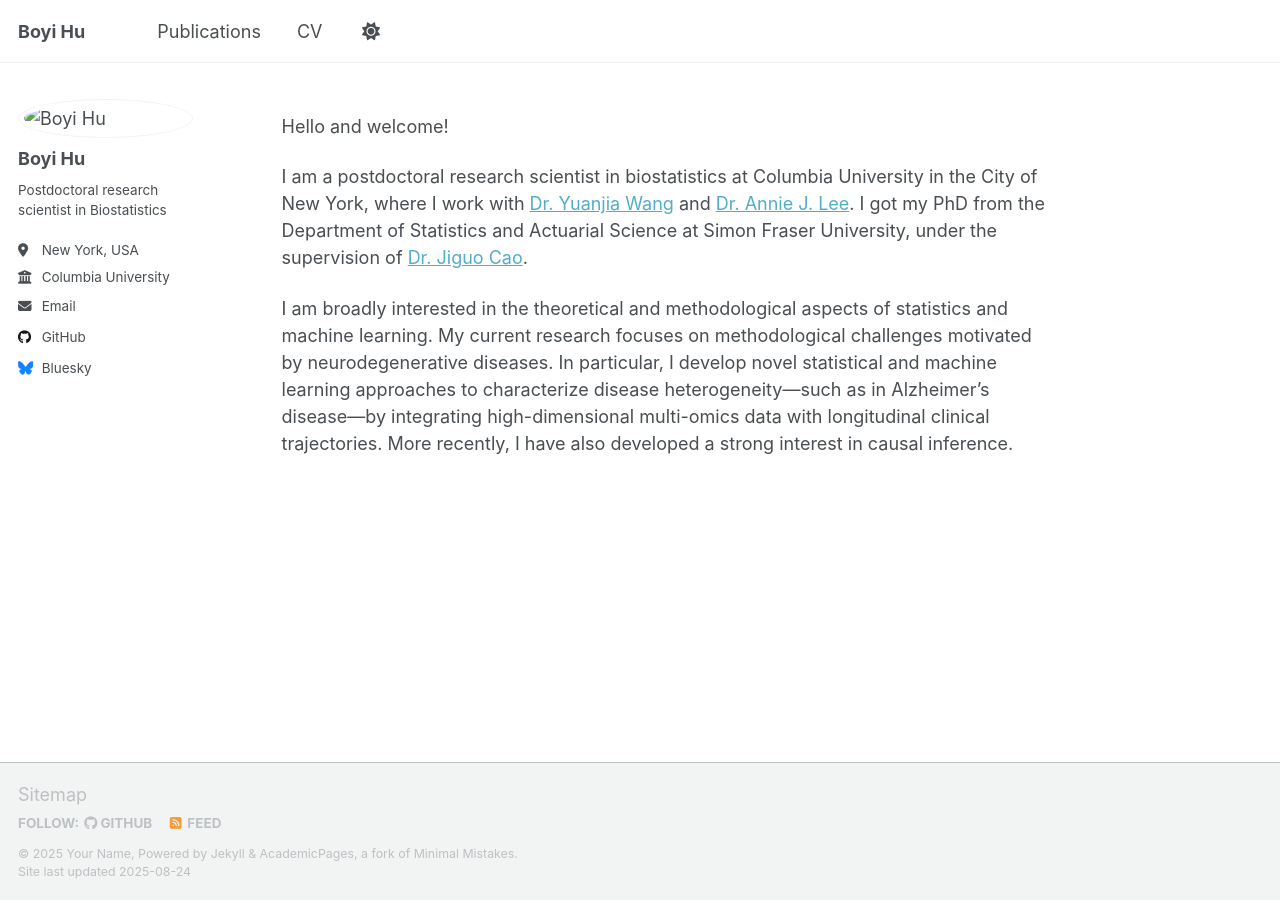
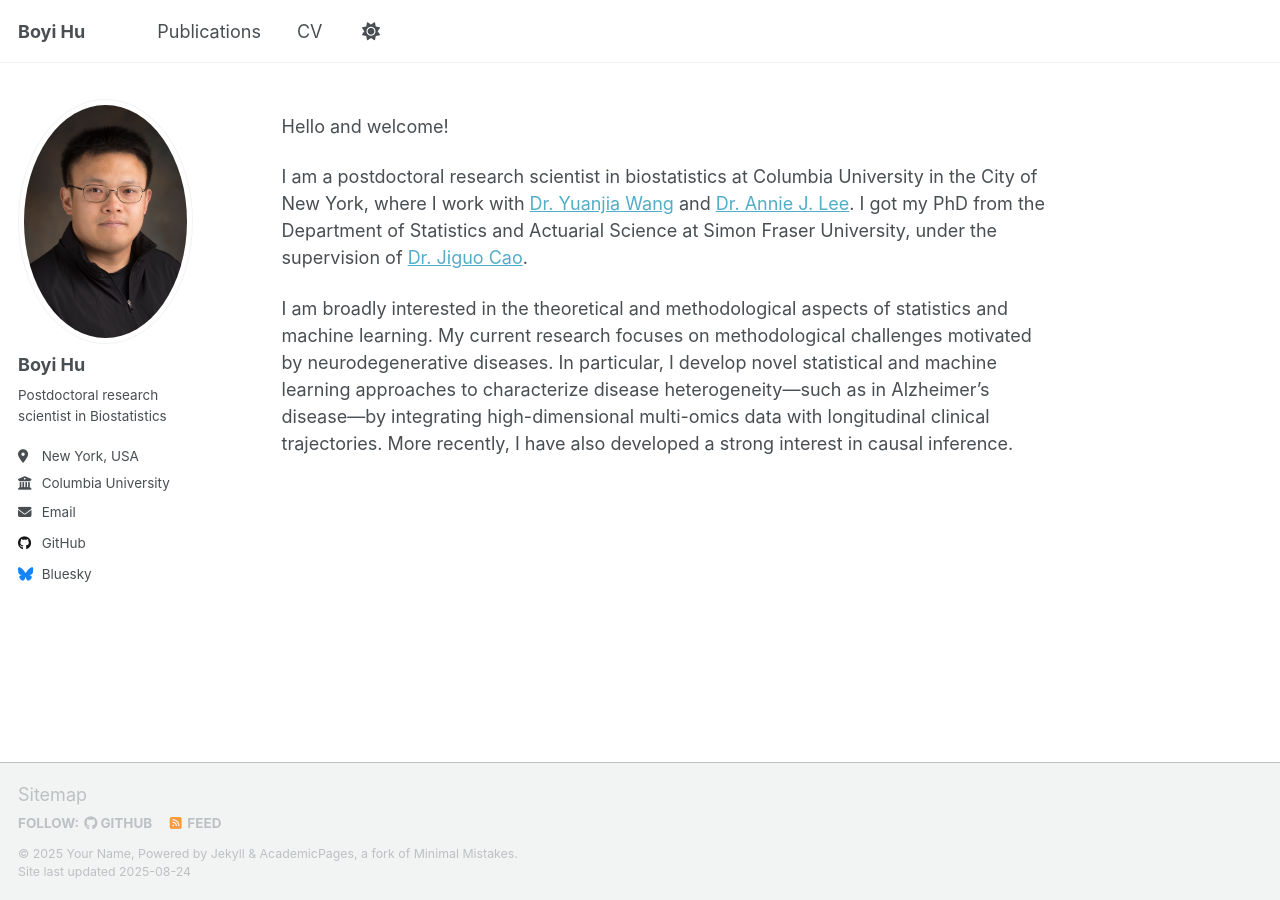
Before and after one commit to BoyiHu673/BoyiHu673.github.io, a Jekyll site: the page built from _pages/about.md, in a window 1280 px wide. Built offline with Jekyll 4.4.1, drawn with Linux system fonts in a browser that asks for light colours; a script that is not in the unit is left out.

Commit message:
Update _config.yml

```diff
--- a/_config.yml
+++ b/_config.yml
@@ -24,7 +24,7 @@ repository               : "academicpages/academicpages.github.io"
 author:
   # Biographic information
   name             : "Boyi Hu"
-  avatar           : "/images/HuBoyi02lr.jpg"
+  avatar           : "HuBoyi02lr.jpg"
   pronouns         : # example: "she/her"
   bio              : Postdoctoral research scientist in Biostatistics
   location         : "New York, USA"
```
